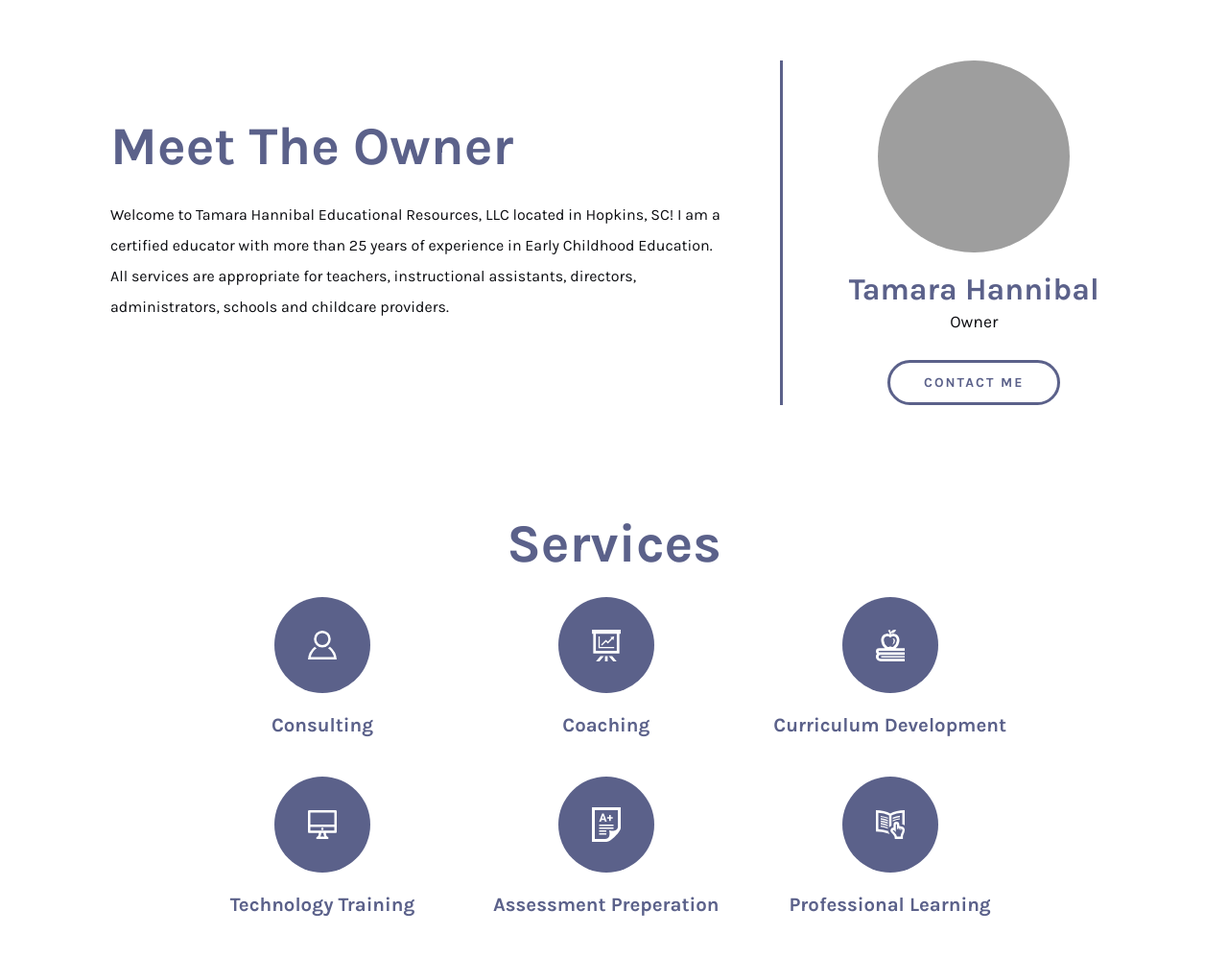
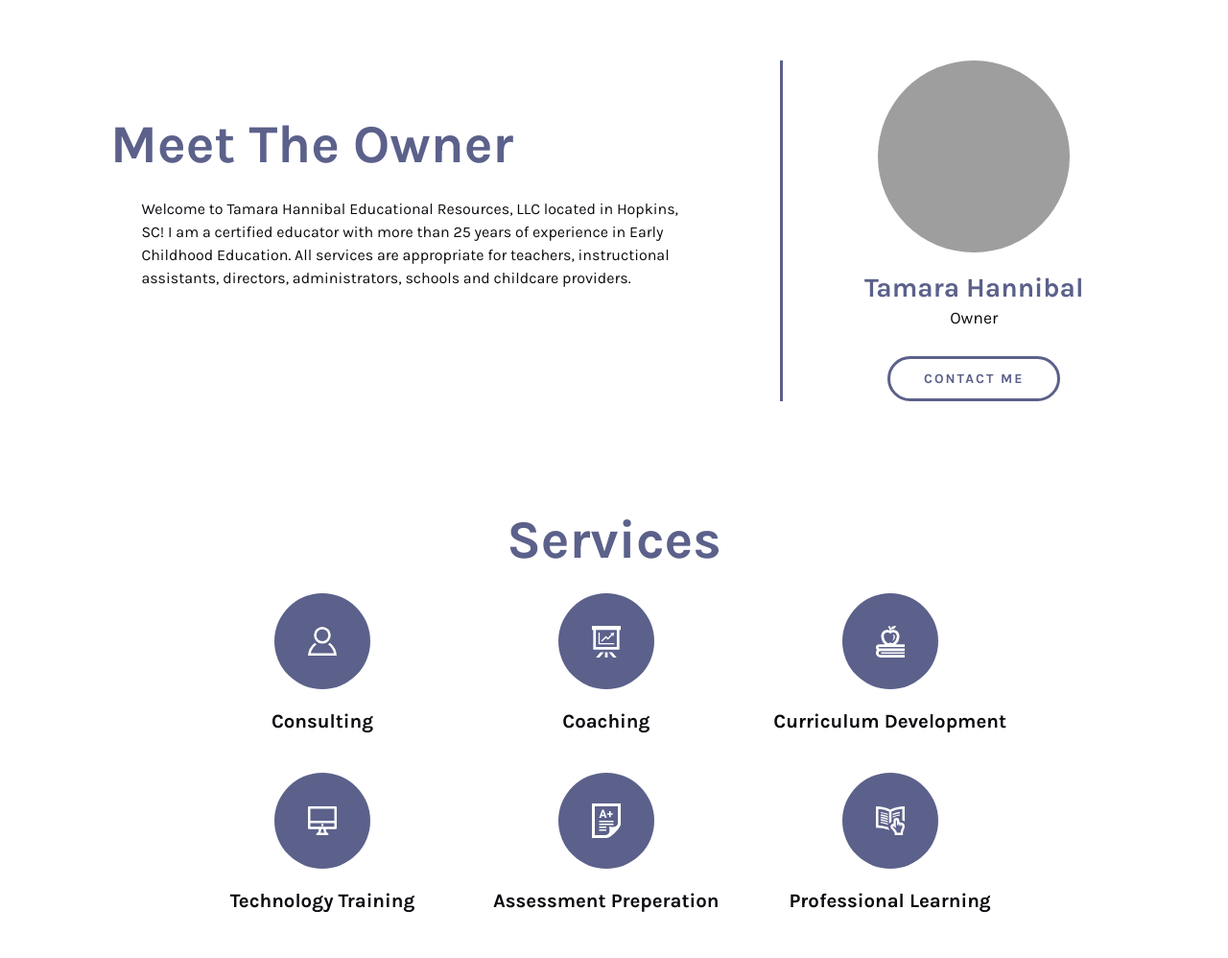
Before and after one commit to thomaswoods86/ther, a plain HTML site: page index.html in a window 1280 px wide. Shown: the part 307-1305 px from the top of the page at 96% size. Drawn offline with nearby package versions, Linux system fonts and the light colour scheme; grey boxes are pictures that could not be loaded.

Commit message:
Add files via upload

```diff
--- a/scss/partials/_header.scss
+++ b/scss/partials/_header.scss
@@ -90,12 +90,12 @@
   .links {
     position: absolute;
     left: 50%;
-    top: 40%;
+    top: 50%;
     transform: translate(-50%, -50%);
 
     @include bp(small) {
       left: 50%;
-      top: 30%;
+      top: 50%;
     }
 
     a {
--- a/scss/partials/_icon-launchpad.scss
+++ b/scss/partials/_icon-launchpad.scss
@@ -41,6 +41,7 @@
   }
 
   &__title {
+
     font-size: 1.75rem;
     color: $night;
     font-family: $sans;
@@ -56,10 +57,16 @@
   }
 
   &__headline {
+    font-size: 1rem;
+    line-height: 1.5;
+    color: $black;
+    text-align: left;
+    width: 90%;
+    margin: 0 auto;
+
     font-size: 1.1rem;
-    color: $night;
     font-family: $sans;
-    font-weight: 800;
+    font-weight: 700;
     line-height: 1.3;
     text-transform: capitalize;
     text-align: center;
@@ -111,24 +118,6 @@
     }
   }
 
-  // .icon-launchpad__item:hover .consulting {
-  //   background-image: url('/img/ui-person--white.svg');
-  // }
-  // .icon-launchpad__item:hover .coaching {
-  //   background-image: url('/img/ui-chart.svg');
-  // }
-  // .icon-launchpad__item:hover .curriculum-development {
-  //   background-image: url('/img/ui-apple.svg');
-  // }
-  // .icon-launchpad__item:hover .technology-training {
-  //   background-image: url('/img/ui-computer.svg');
-  // }
-  // .icon-launchpad__item:hover .assessment {
-  //   background-image: url('/img/ui-test.svg');
-  // }
-  // .icon-launchpad__item:hover .professional-learning {
-  //   background-image: url('/img/ui-open-book.svg');
-  // }
 
 
   .icon-launchpad__item:hover .icon-launchpad__icon {
@@ -153,7 +142,7 @@
     background-color: $white;
 
     .icon-launchpad__headline {
-      color: $night;
+      color: $black;
     }
     .icon-launchpad__icon {
       background-color: $night;
--- a/scss/partials/_launchpad.scss
+++ b/scss/partials/_launchpad.scss
@@ -120,6 +120,8 @@
     max-width: 80%;
     padding: 0 0 20px;
     margin: 0 auto;
+    border: 0;
+      outline: 0;
 
     button {
       width: 10px;
--- a/scss/partials/_split-wysiwyg.scss
+++ b/scss/partials/_split-wysiwyg.scss
@@ -48,7 +48,7 @@
   }
 
   &__copy--owner-content {
-    margin: 60px 0 10px;
+    margin: 30px 0 10px;
     position: relative;
     text-align: center;
 
@@ -115,7 +115,7 @@
   }
 
   &__headline {
-    font-size: 2rem;
+    font-size: 1.75rem;
     color: $night;
     font-family: $sans;
     font-weight: 800;
@@ -133,8 +133,11 @@
 
   &__body {
     font-size: 1rem;
-    line-height: 2;
+    line-height: 1.5;
     color: $black;
+    text-align: left;
+    width: 90%;
+    margin: 0 auto;
   }
 
   &.right {
```
Also changed, not shown: scss/style.css, 1 other file.
